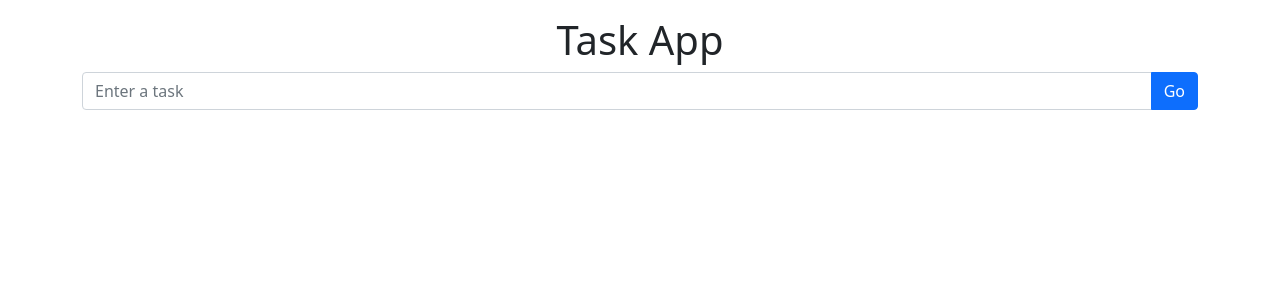
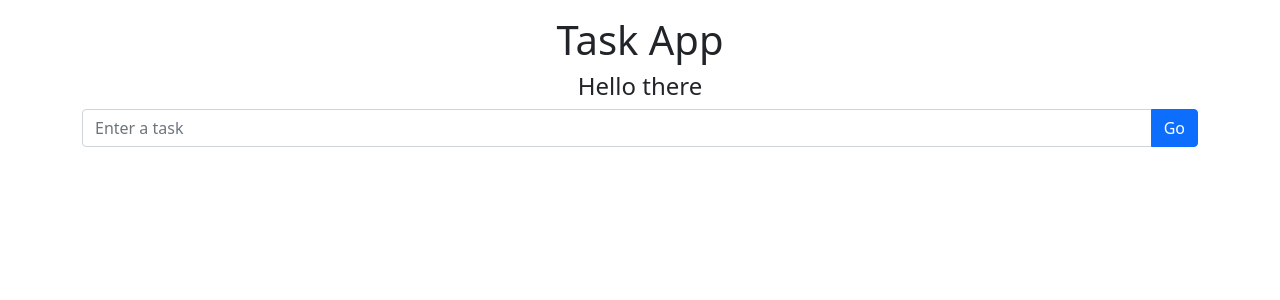
Before and after one commit to Daniel-16/react-typescript, a React (Create React App) app: page / in a window 1280 px wide. Shown: the top 300 px of the page. Built offline with nearby package versions, Linux system fonts and the light colour scheme.

Commit message:
Created new branch and added a h4 tag

```diff
--- a/src/App.tsx
+++ b/src/App.tsx
@@ -9,6 +9,7 @@ const App: React.FC = () => {
   return (
     <div className="App mt-3">
       <h1 style={{ textAlign: "center" }}>Task App</h1>
+      <h4 style={{ textAlign: "center" }}>Hello there</h4>
       <Input todo={todo} setTodo={setTodo} todos={todos} setTodos={setTodos} />
       <TodoLists todos={todos} setTodos={setTodos} />
     </div>
```
